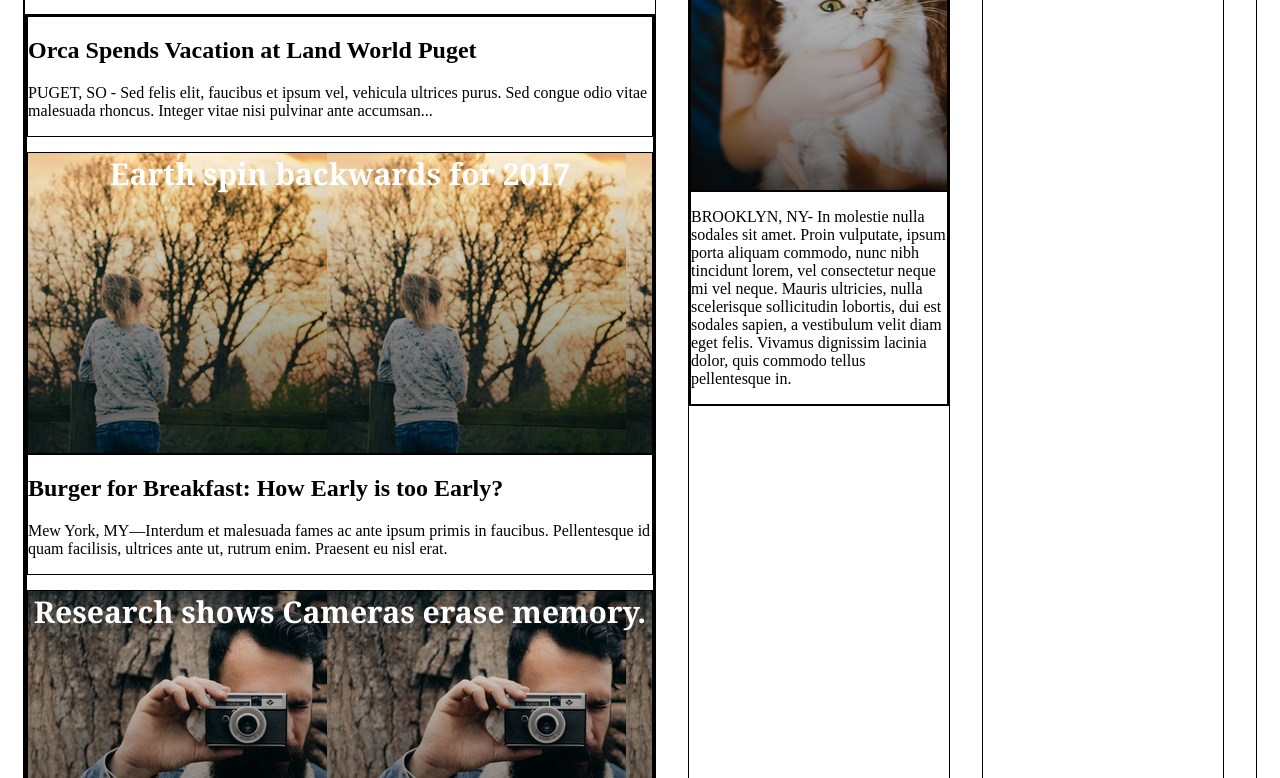
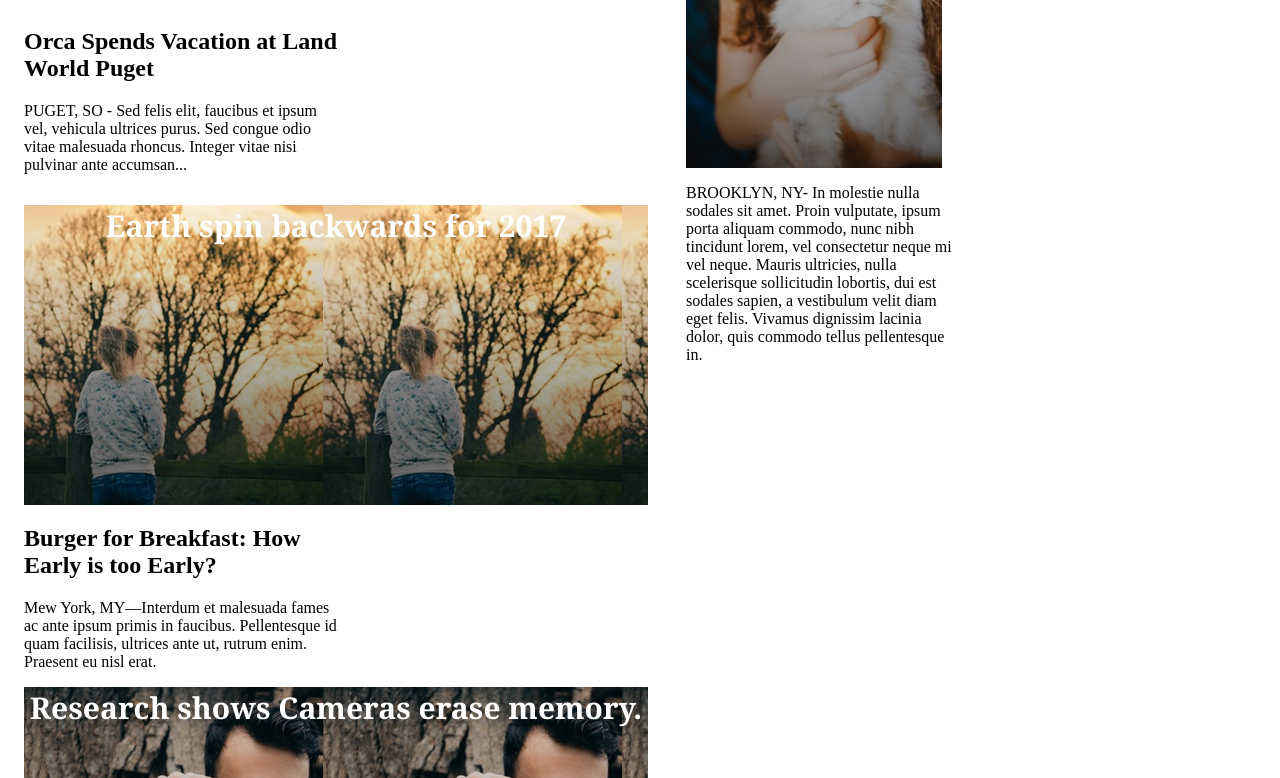
Before and after one commit to Mblackma/MYTimes, a plain HTML site: page index.html in a window 1280 px wide. Shown: the part 627-1405 px from the top of the page. Drawn offline with Linux system fonts and the light colour scheme; files whose address does not match are found by name.

Commit message:
flexbox issues

```diff
--- a/css/style.css
+++ b/css/style.css
@@ -49,22 +49,29 @@ margin-right: 32px;
 
 .column.large {
    width: 630px;
-        }
+      margin-right: 32px;}
 
-.column.medium {
+  .column.medium {
     width: 300px;
+
+
 }
 .column.small {
     width: 240px;
+
 }
 .stories {
     display: flex;
-    flex-direction: row;
+    flex-direction: column;
     justify-content: space-between;
-    align-items: center;
-    flex-wrap: wrap;
     margin-top: 17px;
+    width: 50%
+    }
+  .stories .text-content{
+    heght: 250px;
   }
+
+
 h2{
   display: block;
 
@@ -73,9 +80,6 @@ p{
   display: block;
 }
 
-div{
-  border: 1px solid black;
-}
 div span{
   width: 596px;
   height: 18px;
@@ -97,7 +101,7 @@ div span{
   height: 300px;
   margin-top: 15px;
   text-align: center;
-  }
+    }
 
 .camera-image{
 
--- a/index.html
+++ b/index.html
@@ -44,10 +44,12 @@
                   <p class="narrative">PUGET, SO - Sed felis elit, faucibus et ipsum vel, vehicula ultrices purus.
                   Sed congue odio vitae malesuada rhoncus. Integer vitae nisi pulvinar ante accumsan...</p>
                   </div>
+                </div>
                   <div class="fall-image">
                   <span> Earth spin backwards for 2017</span>
                 </div>
                 <div class="story">
+                  <div class="text-content">
                   <h2> Burger for Breakfast: How Early is too Early?</h2>
                   <p>Mew York, MY—Interdum et malesuada fames ac ante ipsum primis in faucibus.
                   Pellentesque id quam facilisis, ultrices ante ut, rutrum enim. Praesent eu nisl erat.</p>
```
